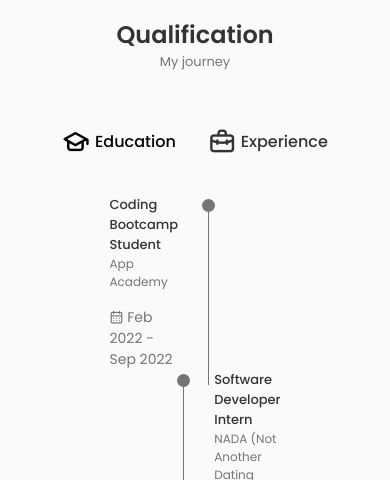
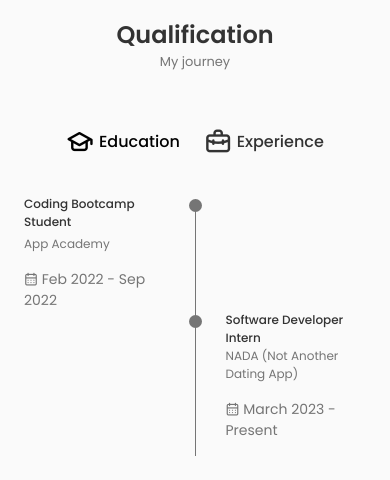
Before and after one commit to OsvaldoSalomon/OsvaldoSalomon.github.io, a React (Create React App) app: page / in a window 390 px wide. Shown: the part 2200-2680 px from the top of the page. Built offline with nearby package versions, Linux system fonts and the light colour scheme.

Commit message:
Added media queries

```diff
--- a/src/components/qualification/Qualification.css
+++ b/src/components/qualification/Qualification.css
@@ -50,7 +50,7 @@
 }
 
 .qualification__title {
-    font-size: var(--small-font-size);
+    font-size: var(--smaller-font-size);
     font-weight: var(--font-medium);
 }
 
@@ -79,3 +79,37 @@
     background-color: var(--text-color);
     transform: translate(6px, -8px);
 }
+
+/*=============== BREAKPOINTS ===============*/
+/* For large devices */
+@media screen and (max-width: 992px) {
+    .qualification__container {
+        margin-left: auto;
+        margin-right: auto;
+    }
+}
+
+/* For medium devices */
+@media screen and (max-width: 768px) {
+    .qualification__container {
+        margin-right: var(--mb-1-5);
+        margin-left: var(--mb-1-5);
+    }
+}
+
+@media screen and (max-width: 576px) {
+    .qualification__sections {
+        grid-template-columns: initial;
+    }
+
+    .qualification__button {
+        margin: 0 var(--mb-0-75);
+    }
+}
+
+/* For small devices */
+@media screen and (max-width: 350px) {
+    .qualification__data {
+        gap: 0.5rem;
+    }
+}
```
